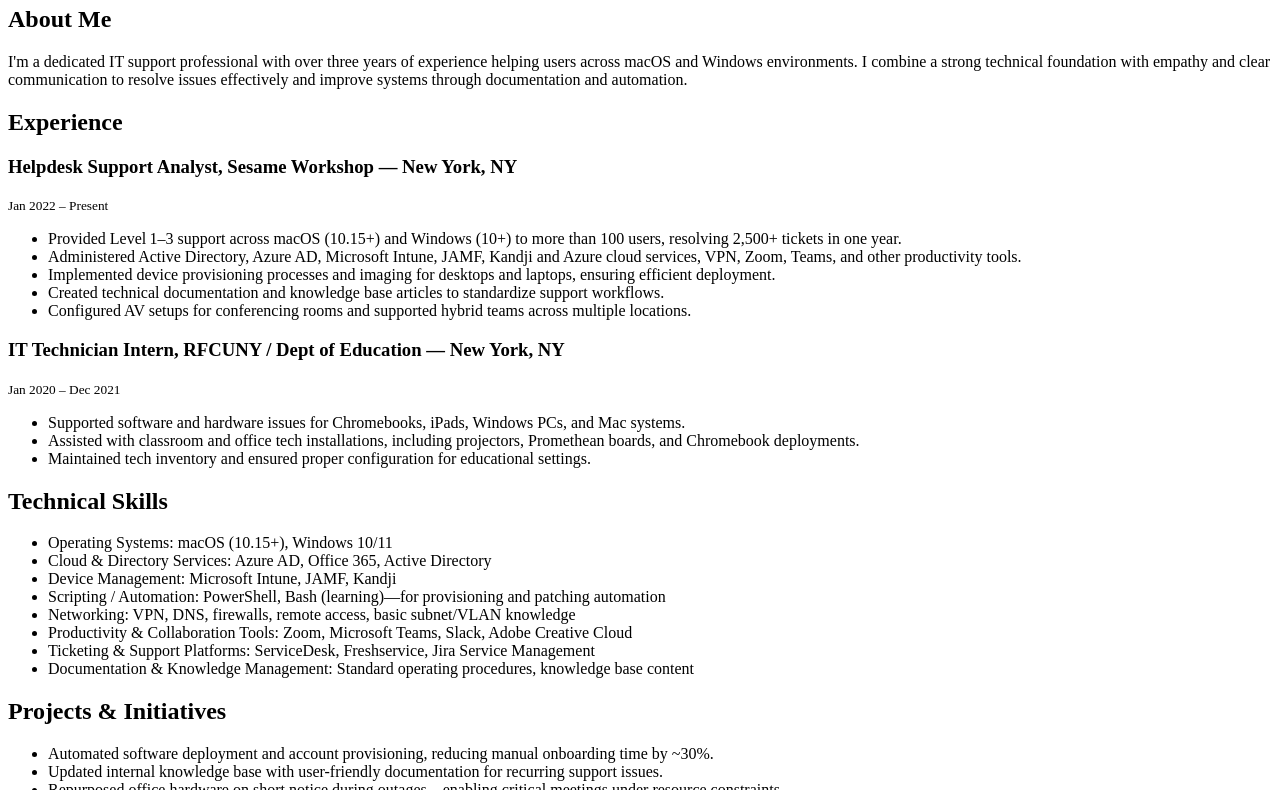
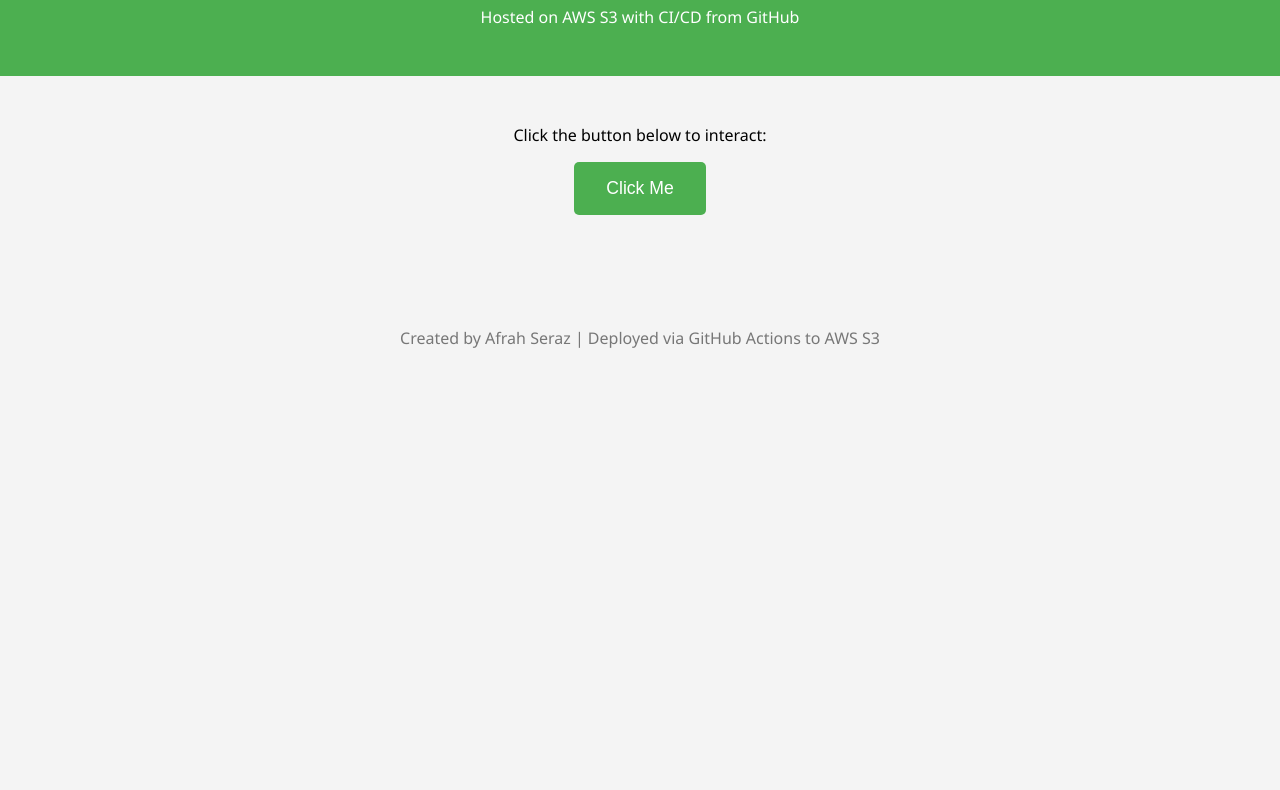
Before and after one commit to jameel-cmd/s3-deploy-site, a plain HTML site: page index.html in a window 1280 px wide. Shown: the part 112-902 px from the top of the page. After the commit the page ends 800 px from the top, so only its background shows below. Drawn offline with Linux system fonts and the light colour scheme.

Commit message:
Update index.html

```diff
--- a/index.html
+++ b/index.html
@@ -2,80 +2,62 @@
 <html lang="en">
 <head>
   <meta charset="UTF-8" />
-  <meta name="viewport" content="width=device-width,initial-scale=1" />
-  <title>Jameel Ahmed — IT Support Engineer</title>
-  <link rel="stylesheet" href="styles.css" />
+  <meta name="viewport" content="width=device-width, initial-scale=1.0"/>
+  <title>Afrah Seraz | Static Website</title>
+  <style>
+    body {
+      margin: 0;
+      font-family: 'Segoe UI', Tahoma, Geneva, Verdana, sans-serif;
+      background-color: #f4f4f4;
+      text-align: center;
+    }
+    header {
+      background-color: #4CAF50;
+      color: white;
+      padding: 2rem;
+    }
+    main {
+      padding: 2rem;
+    }
+    button {
+      padding: 1rem 2rem;
+      font-size: 1.1rem;
+      background-color: #4CAF50;
+      color: white;
+      border: none;
+      border-radius: 5px;
+      cursor: pointer;
+    }
+    button:hover {
+      background-color: #45a049;
+    }
+    footer {
+      margin-top: 3rem;
+      color: #777;
+    }
+  </style>
 </head>
 <body>
   <header>
-    <h1>Jameel Ahmed</h1>
-    <p>Mac & Windows IT Support Engineer | Helpdesk & Cloud Admin | Problem‑solver & Automation Enthusiast</p>
+    <h1>🚀 Welcome to Afrah Seraz’s Static Website!</h1>
+    <p>Hosted on AWS S3 with CI/CD from GitHub</p>
   </header>
 
-  <section id="about">
-    <h2>About Me</h2>
-    <p>
-      I'm a dedicated IT support professional with over three years of experience helping users across macOS and Windows environments. I combine a strong technical foundation with empathy and clear communication to resolve issues effectively and improve systems through documentation and automation.
-    </p>
-  </section>
-
-  <section id="experience">
-    <h2>Experience</h2>
-
-    <div class="job">
-      <h3>Helpdesk Support Analyst, Sesame Workshop — New York, NY</h3>
-      <p><small>Jan 2022 – Present</small></p>
-      <ul>
-        <li>Provided Level 1–3 support across macOS (10.15+) and Windows (10+) to more than 100 users, resolving 2,500+ tickets in one year.</li>
-        <li>Administered Active Directory, Azure AD, Microsoft Intune, JAMF, Kandji and Azure cloud services, VPN, Zoom, Teams, and other productivity tools.</li>
-        <li>Implemented device provisioning processes and imaging for desktops and laptops, ensuring efficient deployment.</li>
-        <li>Created technical documentation and knowledge base articles to standardize support workflows.</li>
-        <li>Configured AV setups for conferencing rooms and supported hybrid teams across multiple locations.</li>
-      </ul>
-    </div>
-
-    <div class="job">
-      <h3>IT Technician Intern, RFCUNY / Dept of Education — New York, NY</h3>
-      <p><small>Jan 2020 – Dec 2021</small></p>
-      <ul>
-        <li>Supported software and hardware issues for Chromebooks, iPads, Windows PCs, and Mac systems.</li>
-        <li>Assisted with classroom and office tech installations, including projectors, Promethean boards, and Chromebook deployments.</li>
-        <li>Maintained tech inventory and ensured proper configuration for educational settings.</li>
-      </ul>
-    </div>
-  </section>
-
-  <section id="skills">
-    <h2>Technical Skills</h2>
-    <ul>
-      <li>Operating Systems: macOS (10.15+), Windows 10/11</li>
-      <li>Cloud & Directory Services: Azure AD, Office 365, Active Directory</li>
-      <li>Device Management: Microsoft Intune, JAMF, Kandji</li>
-      <li>Scripting / Automation: PowerShell, Bash (learning)—for provisioning and patching automation</li>
-      <li>Networking: VPN, DNS, firewalls, remote access, basic subnet/VLAN knowledge</li>
-      <li>Productivity & Collaboration Tools: Zoom, Microsoft Teams, Slack, Adobe Creative Cloud</li>
-      <li>Ticketing & Support Platforms: ServiceDesk, Freshservice, Jira Service Management</li>
-      <li>Documentation & Knowledge Management: Standard operating procedures, knowledge base content</li>
-    </ul>
-  </section>
-
-  <section id="projects">
-    <h2>Projects & Initiatives</h2>
-    <ul>
-      <li>Automated software deployment and account provisioning, reducing manual onboarding time by ~30%.</li>
-      <li>Updated internal knowledge base with user-friendly documentation for recurring support issues.</li>
-      <li>Repurposed office hardware on short notice during outages—enabling critical meetings under resource constraints.</li>
-    </ul>
-  </section>
-
-  <section id="contact">
-    <h2>Contact</h2>
-    <p>Email: <a href="mailto:youremail@example.com">youremail@example.com</a></p>
-    <p>LinkedIn: <a href="https://www.linkedin.com/in/yourprofile">linkedin.com/in/yourprofile</a></p>
-  </section>
+  <main>
+    <p>Click the button below to interact:</p>
+    <button onclick="showMessage()">Click Me</button>
+    <p id="response" style="margin-top: 2rem; font-weight: bold;"></p>
+  </main>
 
   <footer>
-    <p>&copy; 2025 Jameel Ahmed</p>
+    <p>Created by Afrah Seraz | Deployed via GitHub Actions to AWS S3</p>
   </footer>
+
+  <script>
+    function showMessage() {
+      const message = "✅ Hi from Afrah Seraz! Your CI/CD pipeline works!";
+      document.getElementById("response").textContent = message;
+    }
+  </script>
 </body>
 </html>
```
